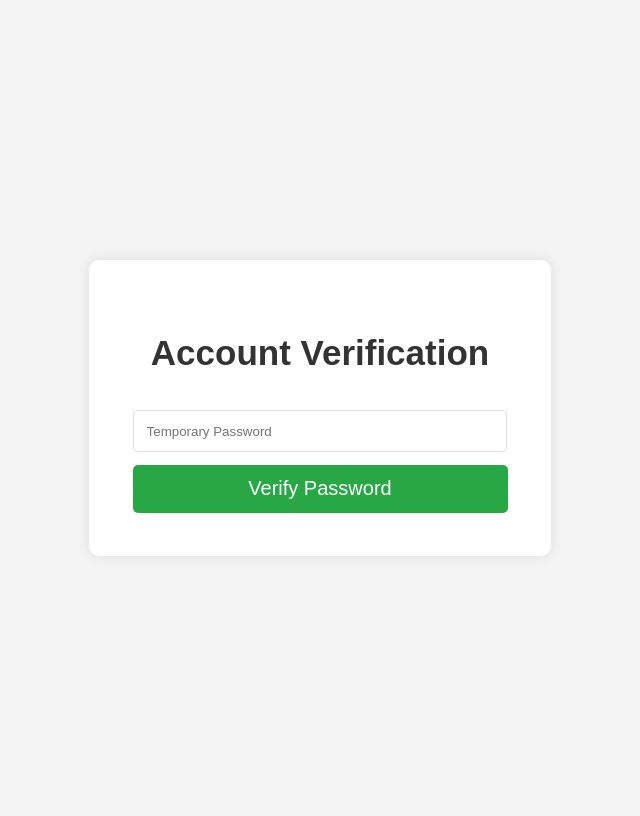
After one commit to doganparlak/AiDea, a Flask app: page /account_verification in a window 1280 px wide. The commit adds this page. Shown: the whole page, without its empty margins (320-960 px from the left). Run offline with Flask 3, Linux system fonts and the light colour scheme.

Commit message:
signin now requires email verification.

```diff
--- a/routes.py
+++ b/routes.py
@@ -26,7 +26,8 @@ def generate_temporary_password(length=8):
     letters_and_digits = string.ascii_letters + string.digits
     return ''.join(random.choice(letters_and_digits) for i in range(length))
 
-def send_email(receiver_email, temporary_password):
+def send_email(receiver_email, temporary_password,
+               mail_type = 'Reset'):
     # Placeholder function to simulate sending an email
     # Implement actual email sending logic here
     print(f"Sending temporary password to {receiver_email}: {temporary_password}")
@@ -37,17 +38,31 @@ def send_email(receiver_email, temporary_password):
     smtp_server = settings['email']['smtp_server']
     smtp_port = settings['email']['smtp_port']
     #Message Info
-    subject = 'Your Temporary Password for AiDea Account Recovery'
-    body = (
-        f"Dear User,\n\n"
-        f"We have generated a temporary password for you to reset your account password:\n\n"
-        f"Temporary Password: {temporary_password}\n\n"
-        f"For your security, please do not share this password with anyone. "
-        f"If you did not request this reset, please contact our support team immediately.\n\n"
-        f"Thank you for your attention.\n\n"
-        f"Best regards,\n\n"
-        f"AiDea Support Team"
-    )
+    subject = ''
+    body = ''
+    if mail_type == 'Reset':
+        subject = 'Your Temporary Password for AiDea Account Recovery'
+        body = (
+            f"Dear User,\n\n"
+            f"We have generated a temporary password for you to reset your account password:\n\n"
+            f"Temporary Password: {temporary_password}\n\n"
+            f"For your security, please do not share this password with anyone. "
+            f"If you did not request this reset, please contact our support team immediately.\n\n"
+            f"Thank you for your attention.\n\n"
+            f"Best regards,\n\n"
+            f"AiDea Support Team")
+    elif mail_type =='Sign-Up':
+        subject = 'Your Temporary Password for AiDea Sign-Up'
+        body = (
+            f"Dear User,\n\n"
+            f"We have generated a temporary password for you to sign-up:\n\n"
+            f"Temporary Password: {temporary_password}\n\n"
+            f"For your security, please do not share this password with anyone. "
+            f"If you did not request to sign-up, please ignore this message.\n\n"
+            f"Thank you for your attention.\n\n"
+            f"Best regards,\n\n"
+            f"AiDea Support Team")
+
     msg = MIMEMultipart()
     msg['From'] = sender_email
     msg['To'] = receiver_email
@@ -197,15 +212,52 @@ def init_routes(app):
 
             # Create new user
             hashed_password = generate_password_hash(password, method='pbkdf2:sha256')
+            session['signupEmail'] = email
+            session['signupHashedPassword'] = hashed_password
 
-            # Creating an empty list of symbols for the new user is implicit because we start with no symbols related to the user
-            new_user = User(email=email, password=hashed_password, account_type='basic')
-            try:
-                db.session.add(new_user)
+            # Generate a temporary password
+            temp_password = generate_temporary_password()
+            # Check if a temporary password entry already exists for the email
+            temp_password_entry = TemporaryPassword.query.filter_by(email=email).first()
+            if temp_password_entry: # If so, delete the previous one
+                db.session.delete(temp_password_entry)
                 db.session.commit()
-                return jsonify({'message': 'Sign-up successful!', 'redirect': url_for('login')}), 200
-            except Exception as e:
-                return jsonify({'message': 'Error creating user.'}), 500
+
+            #Replace it with the new one
+            temp_password_entry = TemporaryPassword(email=email, temp_password=temp_password)
+            db.session.add(temp_password_entry)
+            db.session.commit()
+
+            # Send a temporary password
+            send_email(email, temp_password, mail_type= 'Sign-Up')
+
+
+            return jsonify({'message': 'A temporary password for account verification is sent to your email', 'redirect': url_for('account_verification')}), 200
+
+    @app.route('/account_verification', methods=['GET', 'POST'])
+    def account_verification():
+        if request.method == 'GET':
+            return render_template('account_verification.html')
+
+        if request.method == 'POST':
+            data = request.get_json()
+            temp_password = data.get('tempPassword')
+            email = session.get('signupEmail')
+            hashed_password = session.get('signupHashedPassword')
+
+            #Check if the entered temporary password is correct
+            temp_password_entry = TemporaryPassword.query.filter_by(email=email, temp_password=temp_password).first()
+            if temp_password_entry:
+                # Temporary password matches
+                new_user = User(email=email, password=hashed_password, account_type='basic')
+                try:
+                    db.session.add(new_user)
+                    db.session.commit()
+                    return jsonify({'message': 'Sign-up successful!', 'redirect': url_for('login')}), 200
+                except:
+                    return jsonify({'message': 'Error creating user.'}), 500
+            else:
+                return jsonify({'success': False, 'message': 'Invalid temporary password'})
 
     @app.route('/request_email', methods=['GET', 'POST'])
     def request_email():
@@ -434,23 +486,24 @@ def init_routes(app):
             #flash('You need to log in first.', 'warning')
             return redirect(url_for('login'))
 
+        email = session['email']
         user_id = session['user_id']
         user = User.query.get(user_id)  # Fetch user by ID
+
         if user:
-            # Step 1: Delete all symbols associated with the user
+            # Delete from temporary password entries
+            temporary_password_entry = TemporaryPassword.query.filter_by(email=email).first()
+            db.session.delete(temporary_password_entry)
+            db.session.commit()
+            # Delete from users table hence the symbols table
             Symbol.query.filter_by(user_id=user.id).delete()
-
-            # Step 2: Delete the user from the User table
             db.session.delete(user)
-
-            # Step 3: Commit the transaction to apply changes to the database
             db.session.commit()
 
-            # Step 4: Remove the user from the session since the account is deleted
+            #Remove from the session
             session.pop('user_id', None)
-            session.pop('email', None)  # Clean up the email as well
+            session.pop('email', None)
 
-            #flash('Your account has been deleted successfully.', 'success')
             return redirect(url_for('login'))  # Redirect to login page
         else:
             #flash('Account deletion failed.', 'danger')
--- /dev/null
+++ b/templates/account_verification.html
@@ -0,0 +1,99 @@
+<!DOCTYPE html>
+<html lang="en">
+<head>
+    <meta charset="UTF-8">
+    <meta name="viewport" content="width=device-width, initial-scale=1.0">
+    <title>Account Verification</title>
+    <style>
+        body {
+            font-family: Arial, sans-serif;
+            background-color: #f4f4f4;
+            display: flex;
+            justify-content: center;
+            align-items: center;
+            height: 100vh;
+        }
+        .account_verification-container {
+            background-color: white;
+            padding: 43.75px; /* 35px * 1.25 */
+            border-radius: 10px; /* 8px * 1.25 */
+            box-shadow: 0 0 12.5px rgba(0, 0, 0, 0.1); /* 10px * 1.25 */
+            width: 375px; /* 300px * 1.25 */
+            text-align: center;
+        }
+        .account_verification-container h2 {
+            margin-bottom: 25px; /* 20px * 1.25 */
+            color: #333;
+            font-size: 35px; /* 28px * 1.25 */
+        }
+        .account_verification-container input[type="password"] {
+            width: 92.5%;
+            padding: 12.5px; /* 10px * 1.25 */
+            margin: 12.5px 0; /* 10px * 1.25 */
+            border: 1px solid #ddd;
+            border-radius: 5px; /* 4px * 1.25 */
+        }
+        .account_verification-container button {
+            width: 100%;
+            padding: 12.5px; /* 10px * 1.25 */
+            background-color: #28a745;
+            border: none;
+            border-radius: 5px; /* 4px * 1.25 */
+            color: white;
+            font-size: 20px; /* 16px * 1.25 */
+            cursor: pointer;
+        }
+        .account_verification-container button:hover {
+            background-color: #218838;
+        }
+    </style>
+</head>
+<body>
+    <div class="account_verification-container">
+        <h2>Account Verification</h2>
+        <form id="accountVerificationForm">
+            <input type="password" id="tempPassword" placeholder="Temporary Password" required>
+            <button type="submit">Verify Password</button>
+        </form>
+    </div>
+
+    <script>
+        document.addEventListener('DOMContentLoaded', function() {
+            fetch('/account_verification', { method: 'GET' })  // Make a GET request to ensure email is checked
+                .then(response => response.json())
+                .then(data => {
+                    if (data.redirect) {
+                        alert(data.message);
+                        window.location.href = data.redirect;
+                    }
+                })
+                .catch(error => {
+                    console.error('Error:', error);
+                });
+        });
+
+        document.getElementById('accountVerificationForm').addEventListener('submit', function(event) {
+            event.preventDefault();
+            const tempPassword = document.getElementById('tempPassword').value;
+
+            fetch('/account_verification', {
+                method: 'POST',
+                headers: {
+                    'Content-Type': 'application/json'
+                },
+                body: JSON.stringify({
+                    tempPassword: tempPassword
+                })
+            }).then(response => response.json())
+              .then(data => {
+                  alert(data.message);
+                  if (data.redirect) {
+                      window.location.href = data.redirect;
+                  }
+              }).catch(error => {
+                  console.error('Error:', error);
+              });
+        });
+    </script>
+</body>
+</html>
--- a/templates/main.html
+++ b/templates/main.html
@@ -44,7 +44,7 @@
             font-size: 1.2rem;
             border-radius: 0.25rem;
             display: block;
-            margin-top: 48rem;
+            margin-top: 47rem;
         }
         .sidebar .logout:hover {
             background-color: #c9302c;
```
Also changed, not shown: templates/reset_password.html (+24 -1 lines).
